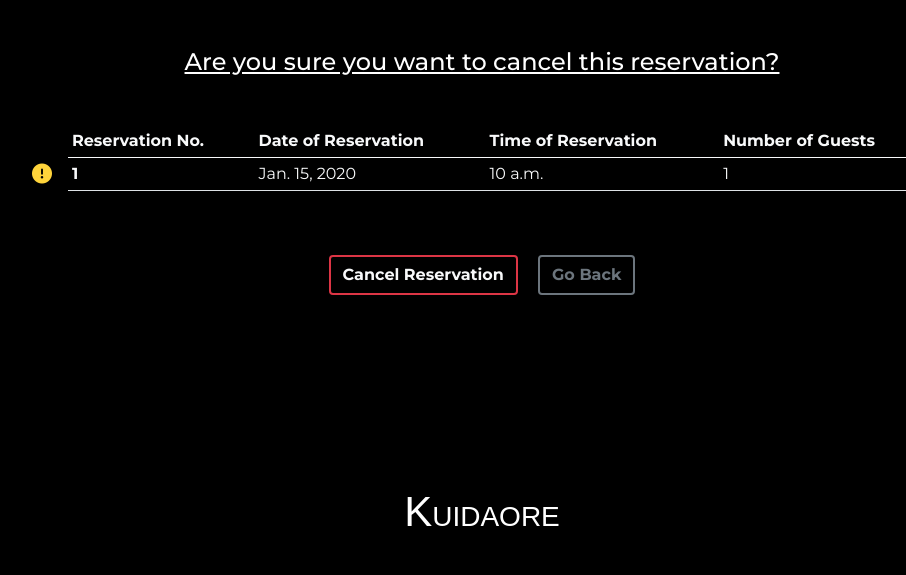
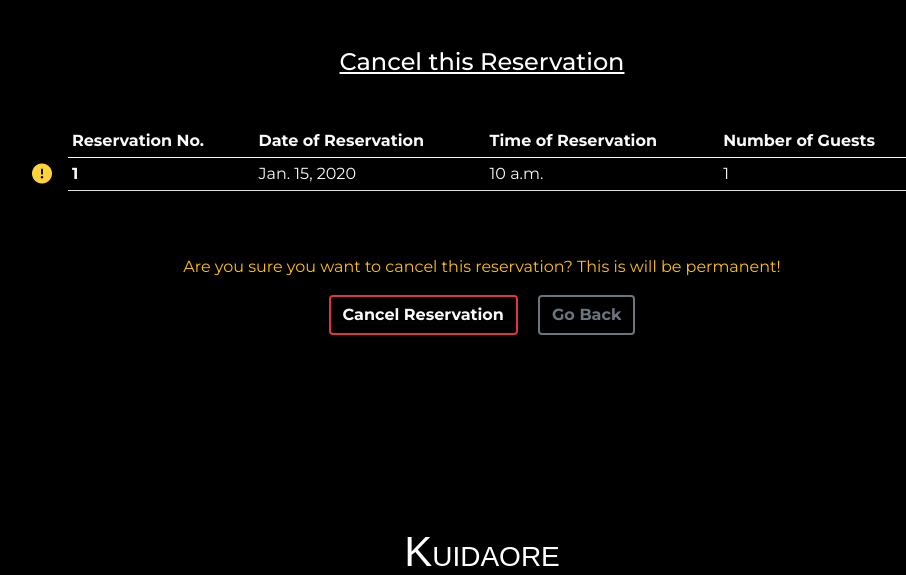
Before and after one commit to cjphawes/restaurant-booking-system, a Django app: page /remove_reservation/1/ in a window 1280 px wide. Shown: the part 80-655 px from the top of the page, without its empty margins (158-1064 px from the left). Run offline with Django 4.2, Linux system fonts and the light colour scheme; tables that the repository leaves empty hold one stand-in row (values such as "Sample post"); some libraries are stand-ins or nearby versions; some web fonts are replaced.

Commit message:
feat:add text for confirmation

```diff
--- a/reservations/templates/reservations/delete_reservation.html
+++ b/reservations/templates/reservations/delete_reservation.html
@@ -4,7 +4,7 @@
 {% block title %}Delete your Cancellation{% endblock %}
 
 {% block content %}
-<h2 class="text-center fs-4 my-5 text-decoration-underline">Are you sure you want to cancel this reservation?</h2>
+<h2 class="text-center fs-4 my-5 text-decoration-underline">Cancel this Reservation</h2>
 
 <div class="d-flex justify-content-center align-items-center">
     <i class="fa-solid fa-circle-exclamation fa-lg me-3 mt-3" style="color: #FFD43B;"></i>
@@ -28,7 +28,9 @@
     </table>
 </div>
 
-<div class="d-flex align-items-center justify-content-center mt-5">
+<p class="mt-5 text-center text-warning">Are you sure you want to cancel this reservation? This is will be permanent!</p>
+
+<div class="d-flex align-items-center justify-content-center mt-3">
     <form method="POST">
         {% csrf_token %}
         <button type="submit" class="btn text-light bg-black border-danger border-2 me-2"><strong>Cancel Reservation</strong></button>
```
